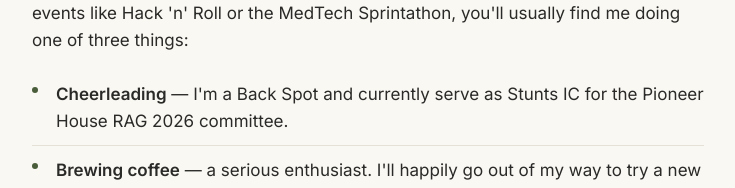
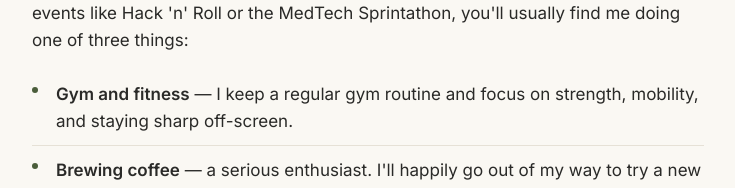
Before and after one commit to Luigi-Simon/luigi-simon.github.io, a website: page index.html in a window 1280 px wide. Shown: the part 2543-2731 px from the top of the page, without its empty margins (272-1007 px from the left). Drawn offline with Linux system fonts and the light colour scheme.

Commit message:
feat: update Beyond the screen section to gym and fitness

```diff
--- a/index.html
+++ b/index.html
@@ -105,8 +105,8 @@
       </p>
       <ul class="highlight-list">
         <li>
-          <strong>Cheerleading</strong> — I'm a Back Spot and currently serve as
-          Stunts IC for the Pioneer House RAG 2026 committee.
+          <strong>Gym and fitness</strong> — I keep a regular gym routine and focus
+          on strength, mobility, and staying sharp off-screen.
         </li>
         <li>
           <strong>Brewing coffee</strong> — a serious enthusiast. I'll happily
```
